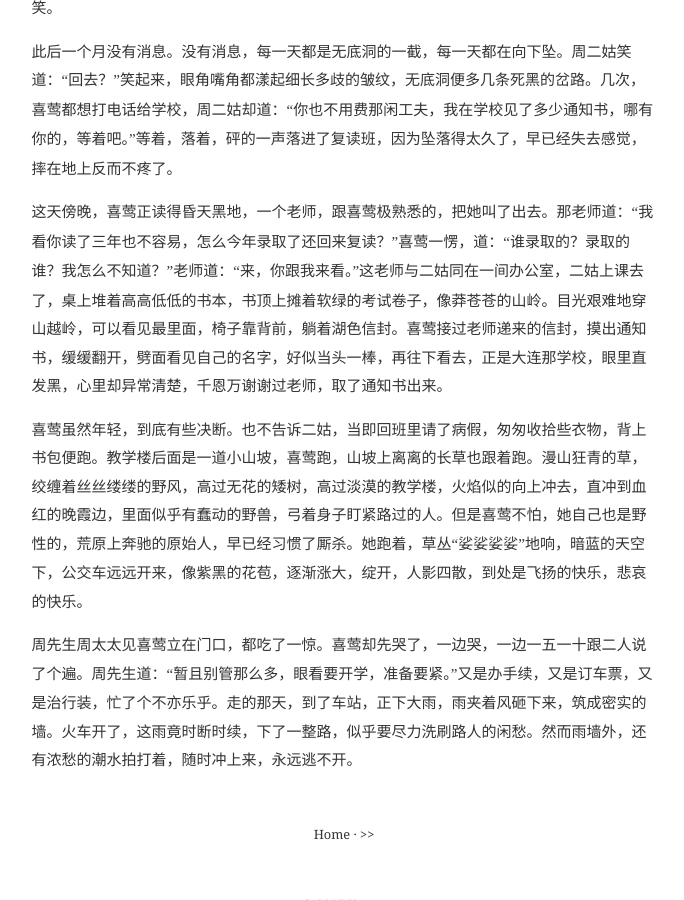
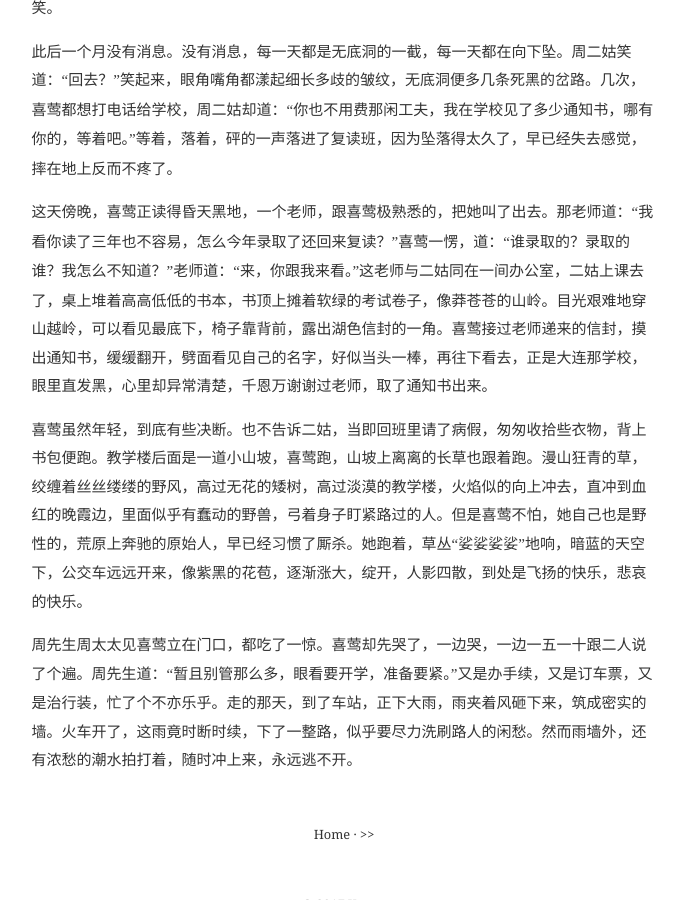
Before and after one commit to yeayyoung/yeayyoung.github.io, a Jekyll site: the page built from _posts/2017-08-20-absconded-ying.md, in a window 1280 px wide and 900 px high, scrolled down 2653 px. Shown: the whole window, without its empty margins (296-980 px from the left). Built offline with Jekyll 4.4.1, drawn with Linux system fonts in a browser that asks for light colours.

Commit message:
Modification.

```diff
--- a/_posts/2017-08-20-absconded-ying.md
+++ b/_posts/2017-08-20-absconded-ying.md
@@ -105,9 +105,9 @@ description: Absconded A Maid
 “我看你读了三年也不容易，怎么今年录取了还回来复读？”喜莺一愣，道：“谁录取的？
 录取的谁？我怎么不知道？”老师道：“来，你跟我来看。”这老师与二姑同在一间办公室，
 二姑上课去了，桌上堆着高高低低的书本，书顶上摊着软绿的考试卷子，像莽苍苍的山岭。
-目光艰难地穿山越岭，可以看见最里面，椅子靠背前，躺着湖色信封。喜莺接过老师递来的
-信封，摸出通知书，缓缓翻开，劈面看见自己的名字，好似当头一棒，再往下看去，正是大
-连那学校，眼里直发黑，心里却异常清楚，千恩万谢谢过老师，取了通知书出来。
+目光艰难地穿山越岭，可以看见最底下，椅子靠背前，露出湖色信封的一角。喜莺接过老师
+递来的信封，摸出通知书，缓缓翻开，劈面看见自己的名字，好似当头一棒，再往下看去，
+正是大连那学校，眼里直发黑，心里却异常清楚，千恩万谢谢过老师，取了通知书出来。
 
 喜莺虽然年轻，到底有些决断。也不告诉二姑，当即回班里请了病假，匆匆收拾些衣物，背
 上书包便跑。教学楼后面是一道小山坡，喜莺跑，山坡上离离的长草也跟着跑。漫山狂青的
```
